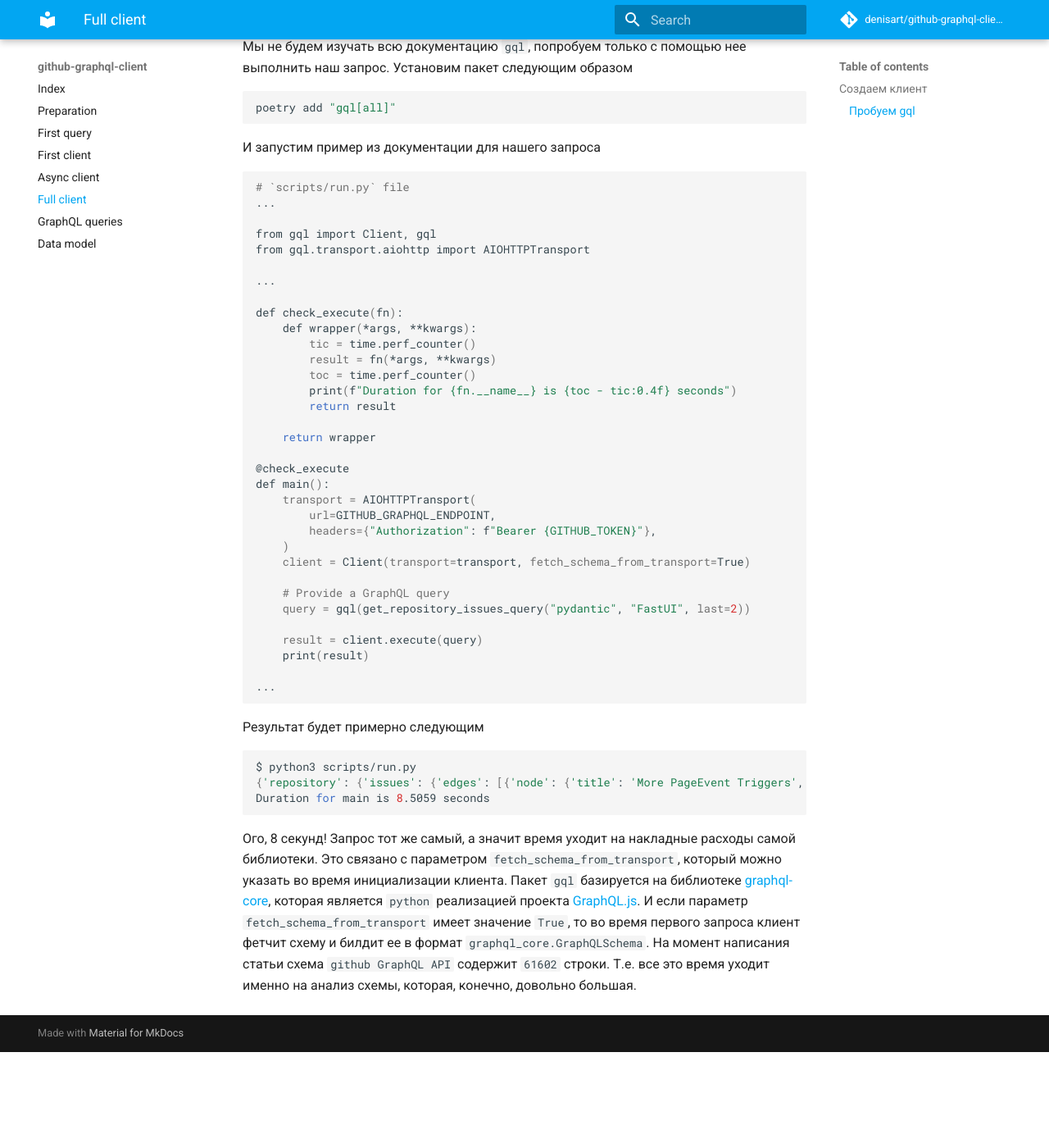
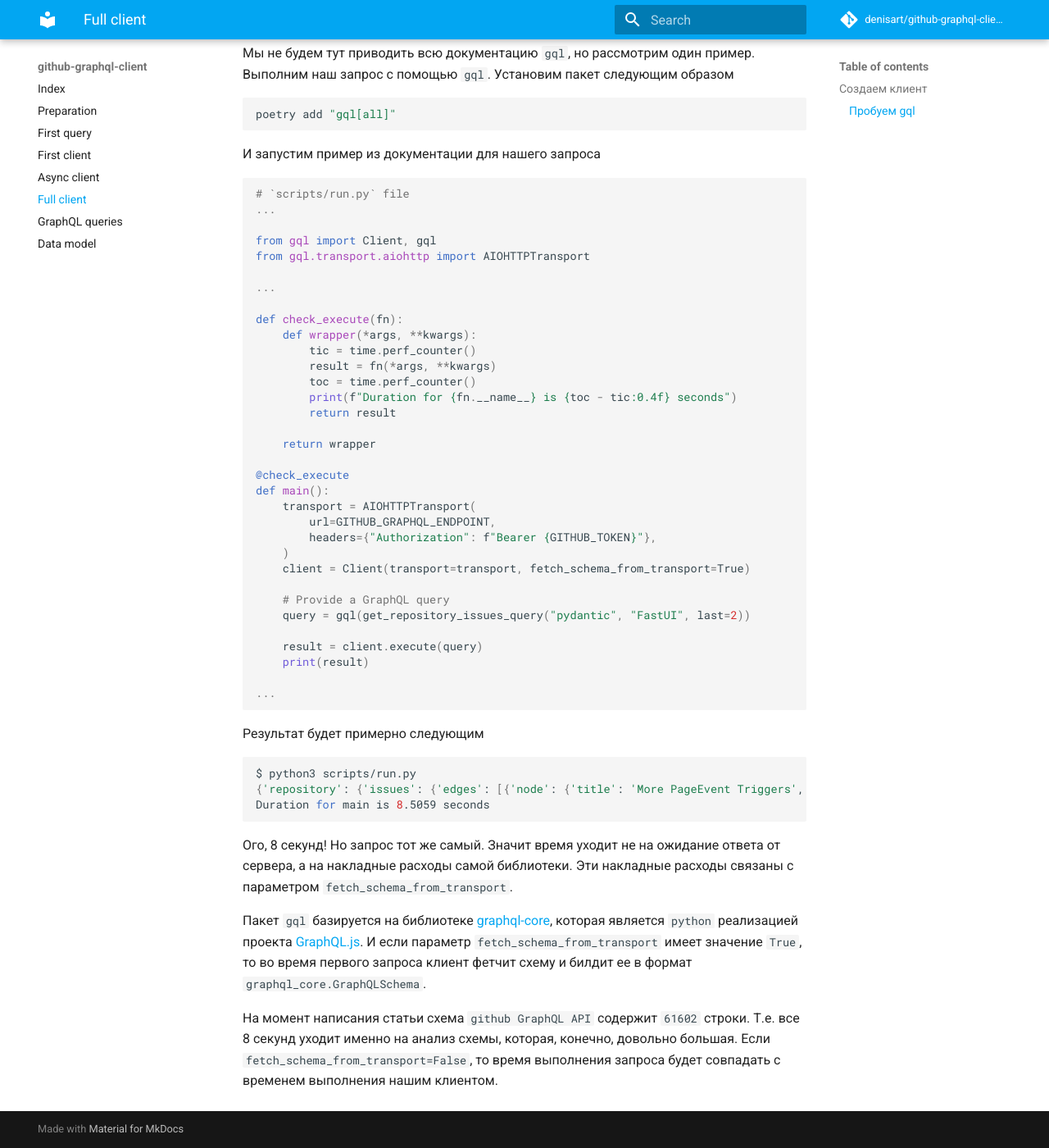
Before and after one commit to denisart/github-graphql-client, an MkDocs documentation site: the page built from docs/06_full_client.md, in a window 1280 px wide and 1400 px high, scrolled down 3025 px. Shown: the whole window at 82% size. Built offline with MkDocs 1.6.1 and Material for MkDocs 9.7.7, drawn with Linux system fonts in a browser that asks for light colours; comment, search, counter and statistics services are not loaded; before the commit the page ends 4308 px from its top, so only the background shows below that; some of the changed text lies outside the part shown.

Commit message:
Fix for 06_full_client

````diff
--- a/docs/06_full_client.md
+++ b/docs/06_full_client.md
@@ -1,7 +1,7 @@
 ## Создаем клиент
 
-Теперь объединим `SyncGraphQLClient` и `AsyncGraphQLClient`, чтобы
-использовать один интерфейс. Создадим файл `github_graphql_client/client/client.py`.
+Пора объединить `SyncGraphQLClient` и `AsyncGraphQLClient` в один `GraphQLClient`,
+чтобы использовать один интерфейс. Создадим файл `github_graphql_client/client/client.py`.
 
 ```python
 # `github_graphql_client/client/client.py` file
@@ -95,8 +95,9 @@
 ```
 
 Два основных метода для использования: `execute` и `execute_batch`. Внутри
-эти методы определяют какой тип у "Транспорта", а после вызывают код запуска из
-наших прошлых примеров. Попробовать можно с помощью следующего кода
+эти методы определяют тип `Transport`, а после вызывают код запуска из
+наших прошлых примеров. Попробовать реализованное
+можно с помощью следующего кода
 
 ```python
 # `scripts/run.py` file
@@ -113,7 +114,7 @@
     )
 
     client_r = GraphQLClient(transport=transport_r)
-    client_a = GraphQLClient(transport=transport_r)
+    client_a = GraphQLClient(transport=transport_a)
 
     q_1 = get_repository_issues_query(
         "pydantic",
@@ -128,26 +129,27 @@
         "pydantic-core",
     )
 
-    data_11 = client_r.execute(q_1, {})
-    data_21 = client_a.execute(q_1, {})
+    data_r1 = client_r.execute(q_1, {})
+    data_a1 = client_a.execute(q_1, {})
 
-    data_12 = client_r.execute_batch([q_1, q_2, q_3], [{}, {}, {}])
-    data_22 = client_a.execute_batch([q_1, q_2, q_3], [{}, {}, {}])
+    data_r3 = client_r.execute_batch([q_1, q_2, q_3], [{}, {}, {}])
+    data_a3 = client_a.execute_batch([q_1, q_2, q_3], [{}, {}, {}])
 
 ...
 ```
 
 Поздравляю, мы только что написали свою упрощенную версию библиотеки [gql](https://gql.readthedocs.io/en/stable/index.html).
-`gql` основана на той же идее, что мы реализовали, но имеет поверх много дополнительной обвязки:
+`gql` основана на той же идее, но имеет много дополнительной обвязки:
 
-- различные реализации backend (включая веб-сокеты),
-- проверки проблем с соединениями,
-- проверки корректности результата от сервера.
+- различные реализации backend: `requests`, `async`, `websockets`;
+- различные проверки, которые мы осознанно опускали;
+- валидация запросов;
+- проверка ошибки запроса от сервера;
 
 ### Пробуем gql
 
-Мы не будем изучать всю документацию `gql`, попробуем только с помощью нее выполнить наш запрос.
-Установим пакет следующим образом
+Мы не будем тут приводить всю документацию `gql`, но рассмотрим один пример.
+Выполним наш запрос с помощью `gql`. Установим пакет следующим образом
 
 ```bash
 poetry add "gql[all]"
@@ -155,7 +157,7 @@
 
 И запустим пример из документации для нашего запроса
 
-```bash
+```python
 # `scripts/run.py` file
 ...
 
@@ -199,12 +201,16 @@
 Duration for main is 8.5059 seconds
 ```
 
-Ого, 8 секунд! Запрос тот же самый, а значит
-время уходит на накладные расходы самой библиотеки. Это связано
-с параметром `fetch_schema_from_transport`, который можно указать во время инициализации клиента.
+Ого, 8 секунд! Но запрос тот же самый. Значит время уходит не на ожидание ответа от сервера,
+а на накладные расходы самой библиотеки.
+Эти накладные расходы связаны с параметром `fetch_schema_from_transport`.
+
 Пакет `gql` базируется на библиотеке [graphql-core](https://github.com/graphql-python/graphql-core),
 которая является `python` реализацией проекта [GraphQL.js](https://github.com/graphql/graphql-js).
 И если параметр `fetch_schema_from_transport` имеет значение `True`, то во время первого запроса
-клиент фетчит схему и билдит ее в формат `graphql_core.GraphQLSchema`. На момент написания
-статьи схема `github GraphQL API` содержит `61602` строки. Т.е. все это время уходит именно
-на анализ схемы, которая, конечно, довольно большая.
+клиент фетчит схему и билдит ее в формат `graphql_core.GraphQLSchema`.
+
+На момент написания статьи схема `github GraphQL API` содержит `61602` строки.
+Т.е. все 8 секунд уходит именно на анализ схемы, которая, конечно, довольно большая.
+Если `fetch_schema_from_transport=False`, то время выполнения запроса будет совпадать
+с временем выполнения нашим клиентом.
````
